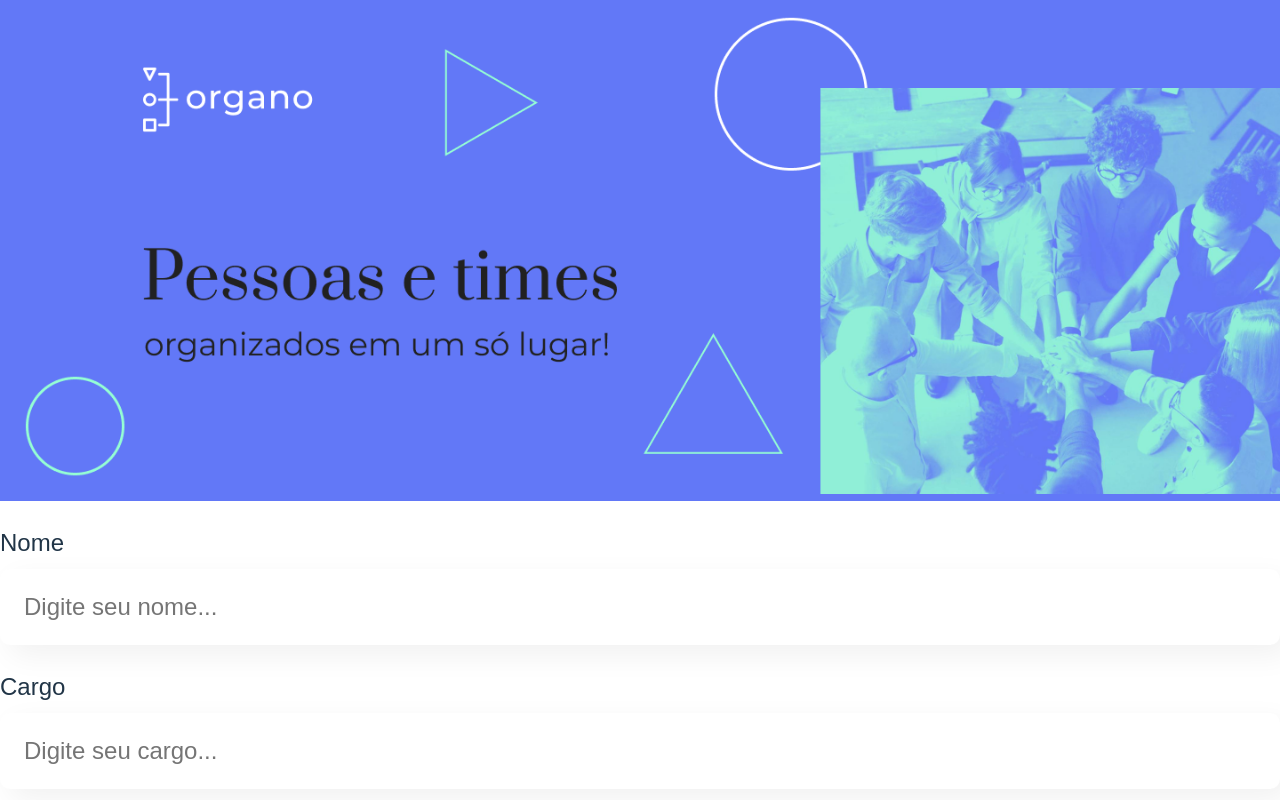
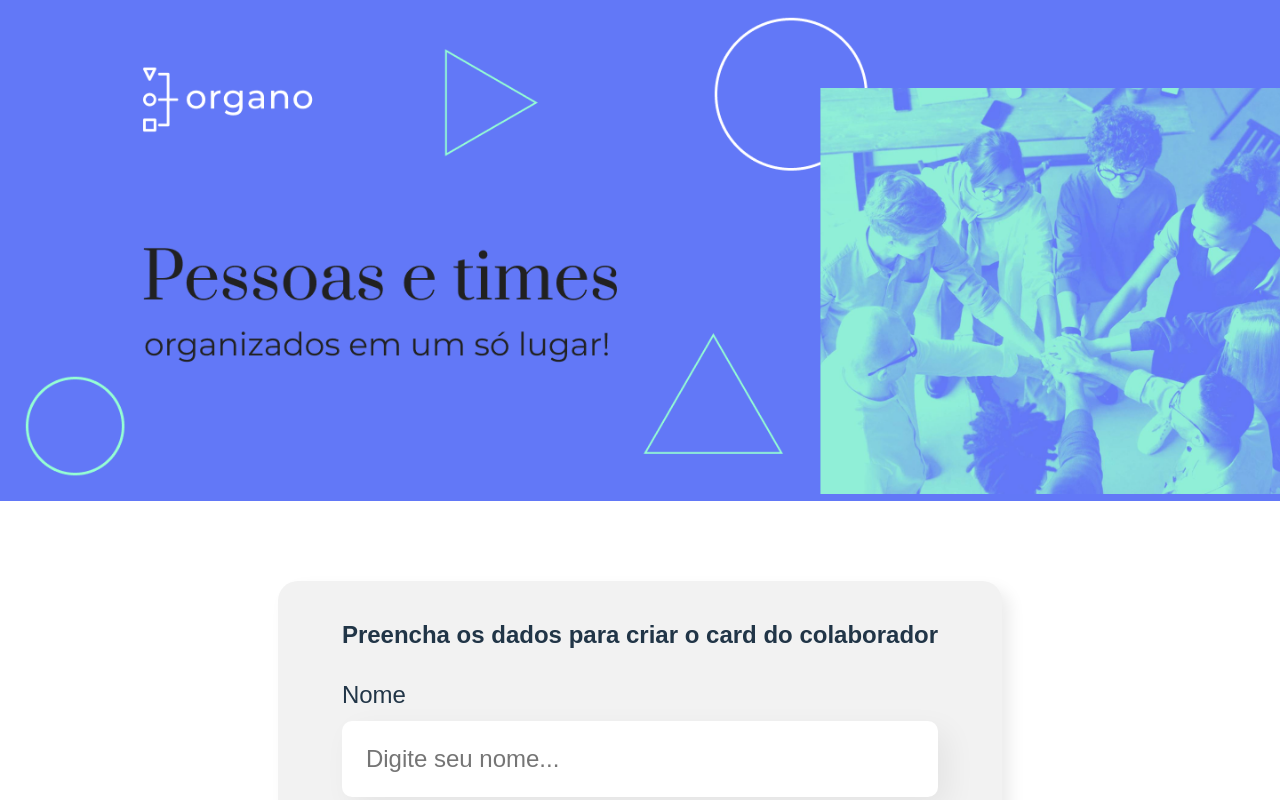
Before and after one commit to marceloguima/organo, a React (Vite) app: page / in a window 1280 px wide. Shown: the top 800 px of the page. Built offline with nearby package versions, Linux system fonts and the light colour scheme.

Commit message:
importação form apenas

```diff
--- a/src/App.jsx
+++ b/src/App.jsx
@@ -1,17 +1,13 @@
-import CampoTexto from './componentes/CampoTexto'
-import Banner from './componentes/Banner'
+import Banner from "./componentes/Banner";
+import Formulario from "./componentes/Formulario";
 
 function App() {
-  return (
-    <div className="App">
-      <Banner/>
-      <CampoTexto label="Nome" placeholder="Digite seu nome"/>
-      <CampoTexto label="Cargo" placeholder="Digite seu cargo"/>
-      <CampoTexto label="Imagem" placeholder="Digite o endereço da imagem"/>
-
-
-    </div>
-  )
+    return (
+        <div className="App">
+            <Banner />
+            <Formulario />
+        </div>
+    );
 }
 
-export default App
+export default App;
```
